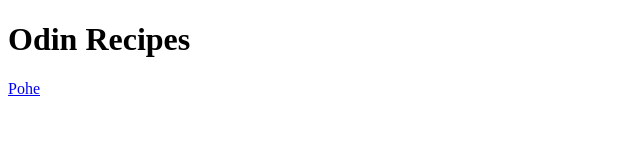
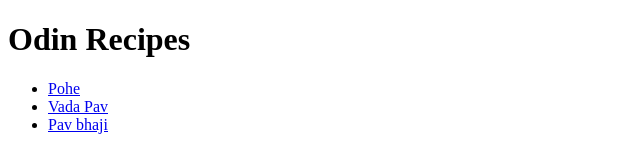
Before and after one commit to mohakp/odin-recipes, a plain HTML site: page index.html in a window 1280 px wide. Shown: the whole page, without its empty margins (0-640 px from the left). Drawn offline with Linux system fonts and the light colour scheme.

Commit message:
Add two recipes to index and correct README
README name for third recipe was Misal pav
instead of Pav Bhaji. Coorrected it.
Added an unordered list on index page so that
link for all recipes should be available.

```diff
--- a/index.html
+++ b/index.html
@@ -6,6 +6,11 @@
     </head>
     <body>
         <h1>Odin Recipes</h1>
-        <a href="./recipes/poha.html">Pohe</a>
+        <ul>
+            <li><a href="./recipes/poha.html">Pohe</a></li>
+            <li><a href="./recipes/vadapav.html">Vada Pav</a></li>
+            <li><a href="./recipes/pavbhaji.html">Pav bhaji</a></li>
+        </ul>
+
     </body>
 </html>
```
Also changed, not shown: 1 other file.
